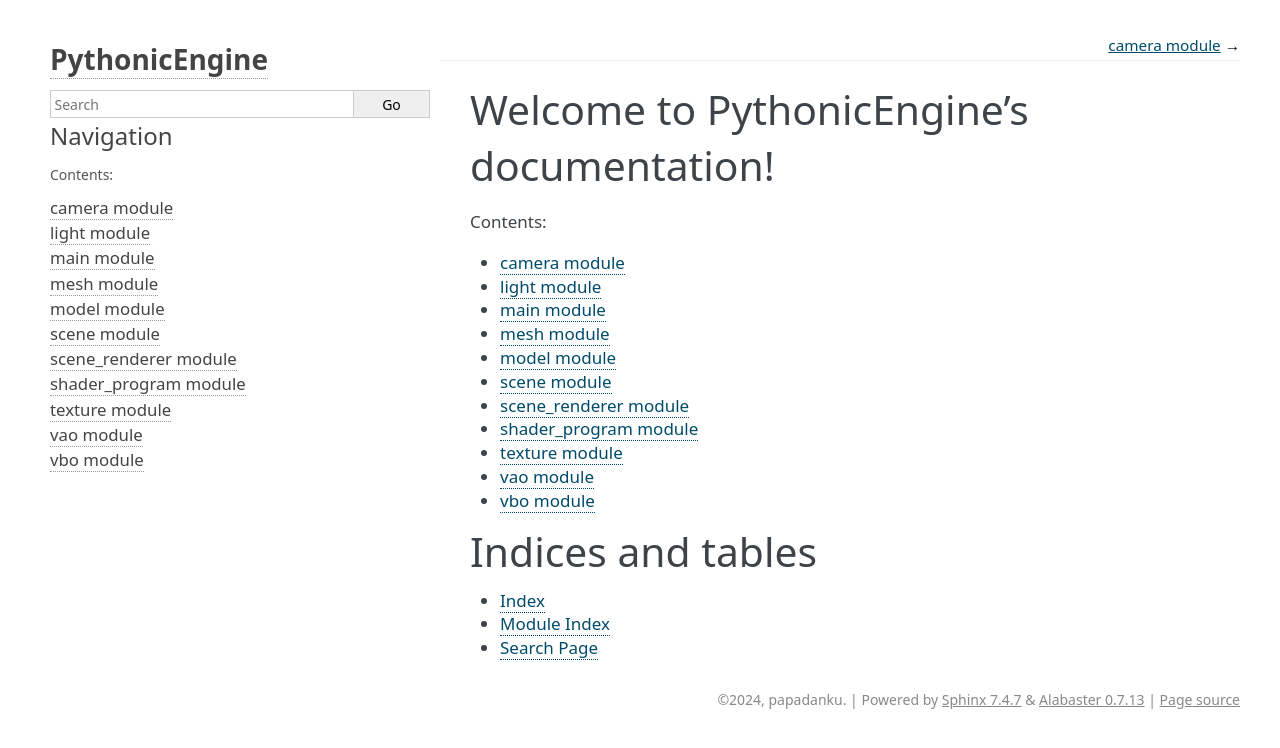
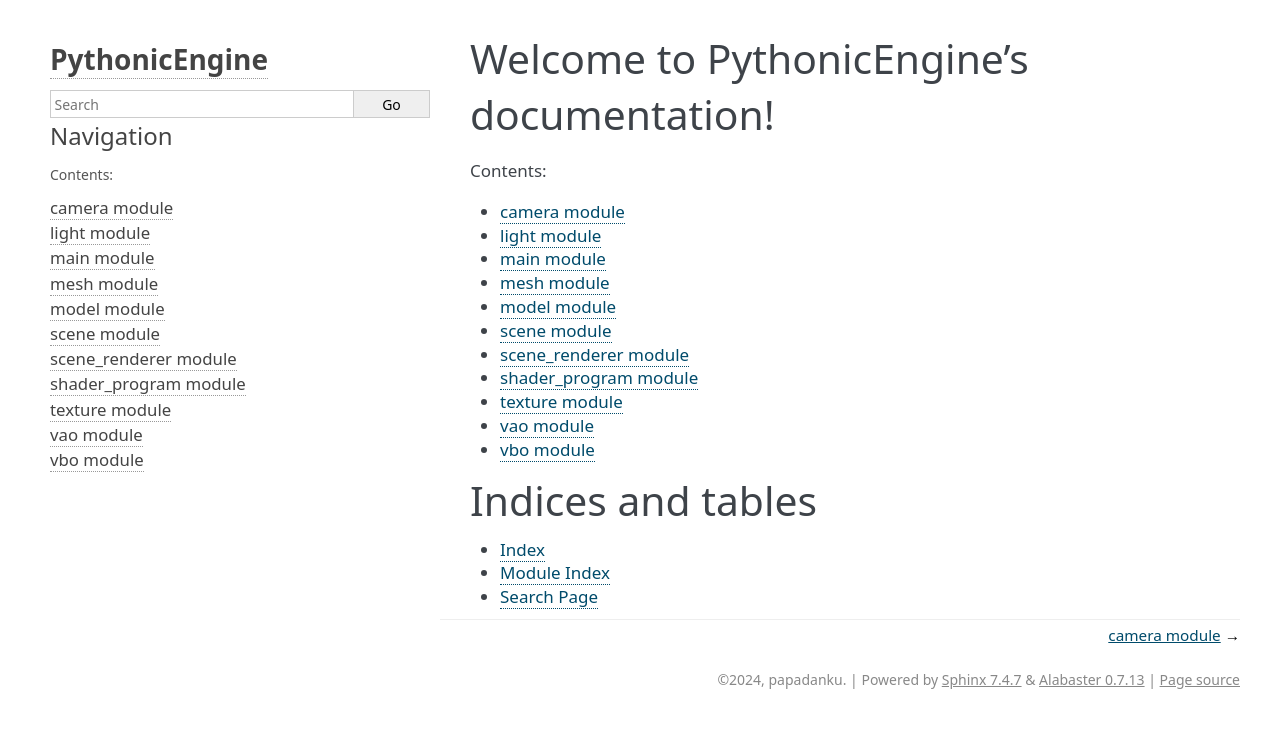
Before and after one commit to papadanku/PythonicEngine, a Sphinx documentation site: the page built from doc/index.rst, in a window 1280 px wide. Shown: the top 748 px of the page. Built offline with Sphinx 7.4.7, drawn with Linux system fonts in a browser that asks for light colours.

Commit message:
Update conf.py

```diff
--- a/doc/conf.py
+++ b/doc/conf.py
@@ -40,7 +40,7 @@
 }
 html_theme_options = {
     'fixed_sidebar': 'true',
-    'show_relbar_top': 'true',
+    'show_relbar_bottom': 'true',
     'page_width': '1200px',
     'sidebar_width': '400px',
     'code_font_family': 'Noto Sans Mono',
```
